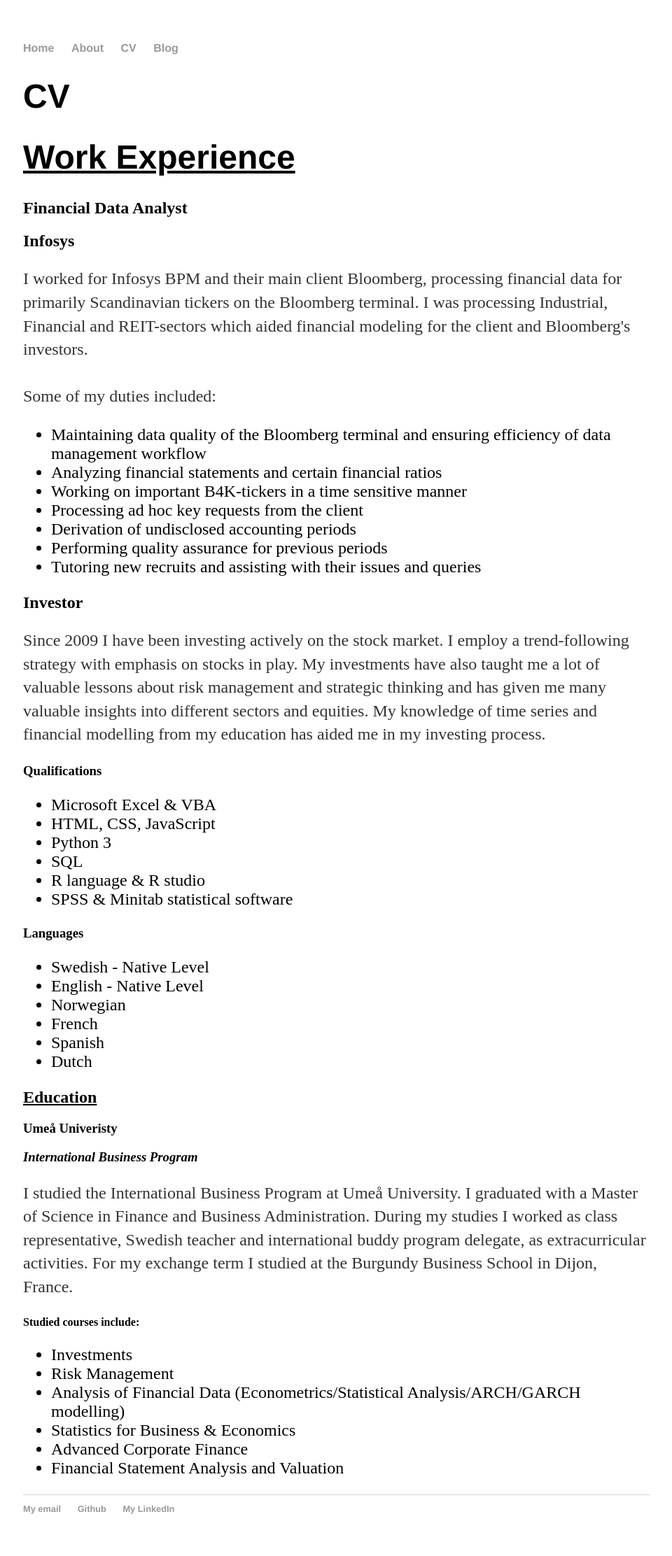
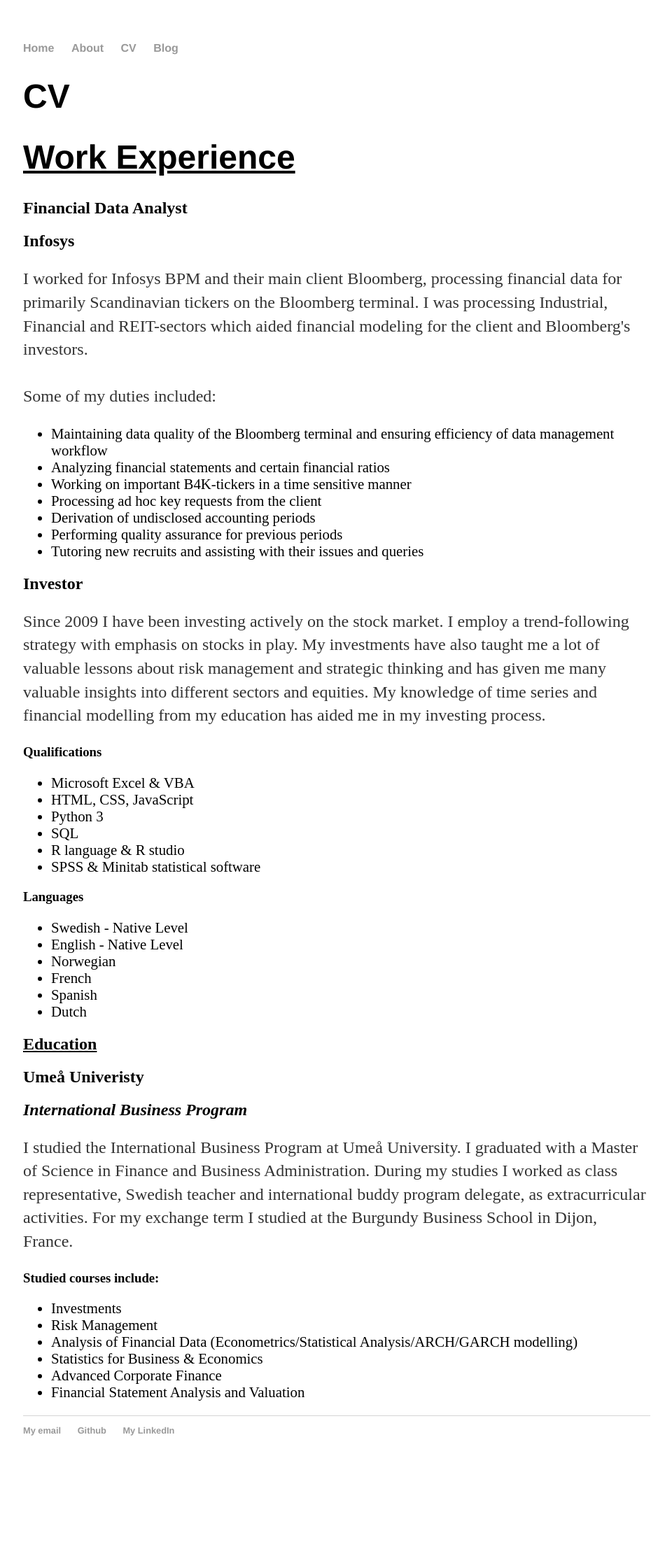
Before and after one commit to oscarjoos/oscarjoos.github.io, a Jekyll site: the page built from cv/index.html, in a window 1280 px wide. Shown: the whole page at 70% size, without its empty margins (159-1119 px from the left). Built offline with Jekyll 4.4.1, drawn with Linux system fonts in a browser that asks for light colours; after the commit the page ends 2112 px from its top, so only the background shows below that.

Commit message:
Update index.html

```diff
--- a/cv/index.html
+++ b/cv/index.html
@@ -14,7 +14,7 @@ title: Oscar Joos
 </head>
 <style>
 	#list {
-		font-size:1.5em;
+		font-size:1.3em;
 	}
 
 	</style>
@@ -63,13 +63,13 @@ strategic thinking and has given me many valuable insights into different sector
       <li> Spanish</li>
         <li> Dutch</li> </ul>
 <h2><u> Education </h2></u>
-  <h3>Umeå Univeristy</h3>
-  <h3><em>International Business Program</h3></em>
+  <h2>Umeå Univeristy</h2>
+  <h2><em>International Business Program</h2></em>
   <p>I studied the International Business Program at Umeå University. I graduated with a Master of Science in
 Finance and Business Administration. During my studies I worked as class representative, Swedish teacher and
 international buddy program delegate, as extracurricular activities. For my exchange term I studied at the
     Burgundy Business School in Dijon, France.</p>
-  <h4> Studied courses include:</h4>
+  <h3> Studied courses include:</h3>
   <ul id="list">
     <li>Investments</li>
   <li>Risk Management</li>
```
